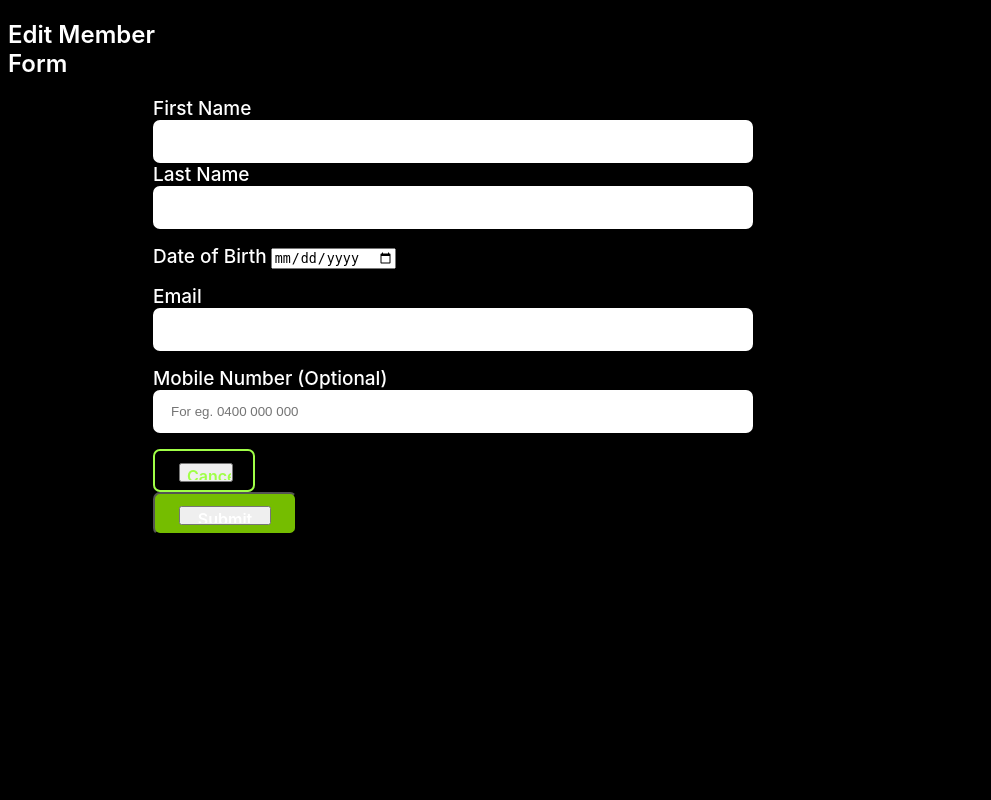
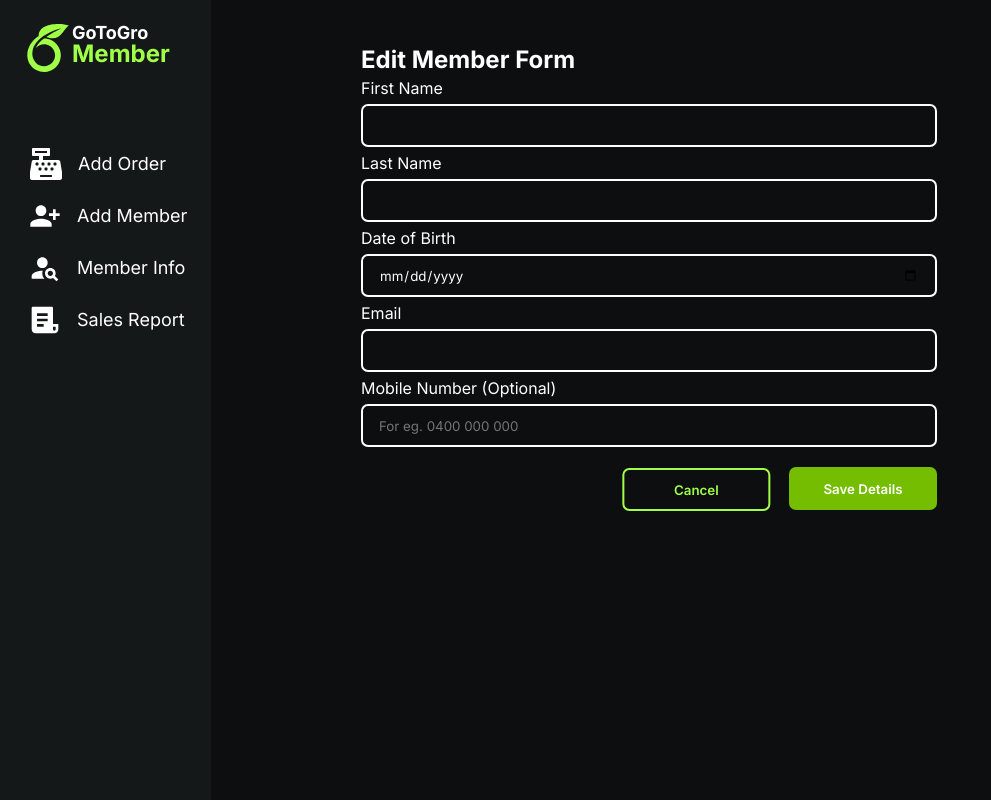
Before and after one commit to GoToGroMSP-20/gotogro-msp-20-v2, a PHP site: page /editMember.php in a window 1280 px wide. Shown: the whole page, without its empty margins (0-991 px from the left). Run offline with PHP 8.4, Linux system fonts and the light colour scheme.

Commit message:
Changes done accordingly

```diff
--- a/editMember.php
+++ b/editMember.php
@@ -1,68 +1,60 @@
 <!DOCTYPE html>
 <html lang="en">
-  <head>
-    <meta charset="UTF-8" />
-    <meta name="description" content="Edit Member Form" />
-    <meta name="keywords" content="HTML, CSS, JavaScript" />
-    <meta name="author" content="MSP Group 20" />
 
-    <link href="styles/editMember.css" rel="stylesheet" type="text/css" />
+<head>
+  <link href="./styles/styles.css" rel="stylesheet" type="text/css" />
+</head>
 
-    <title>Edit Member Form</title>
+<body>
+<?php include_once("navbar.inc"); ?>
 
+  <main>
+    <form method="post" action="processMEMBER.php" novalidate="novalidate" class="editMemberform">
 
+      <div class="editFormInput">
+        <h3>Edit Member Form</h3>
+      </div>
 
-  </head>
-  <body>
+      <div class="editFormInput">
+        <label for="firstname" id="fName">First Name</label>
+        <input type="text" pattern="[a-zA-Z]{2,20}" id="firstname" name="firstname" required />
+      </div>
 
+      <div class="editFormInput">
+        <label for="lastname" id="lName">Last Name</label>
+        <input type="text" pattern="[a-zA-Z]{2,20}" id="lastname" name="lastname" required />
+      </div>
 
-<h2>Edit Member Form</h2>
+      <div class="editFormInput">
+        <label for="DateofBirth" id="dob">Date of Birth</label>
+        <input type="date" pattern="\d{1,2}\/\d{1,2}\/\d{4}" name="dateofbirth" id="dateofbirth" required />
+      </div>
 
-<form id="editMemberform">
+      <div class="editFormInput">
+        <label for="email" id="em">Email</label>
+        <input type="email" id="email" name="email" pattern="[a-z0-9._%+-]+@[a-z0-9.-]+\.[a-z]{2,}$" required />
+      </div>
 
-
-        <!-- <legend style="font-size:19px"><strong>Member Details</strong></legend> -->
-   <p>
-      <label for="firstname" id="fName" style="font-size:19px">First Name</label>
-      <input type="text" pattern="[a-zA-Z]{2,20}" id="firstname" name="firstname" required/>
-
-      <label for="lastname" id="lName" style="font-size:19px">Last Name</label>
-      <input type="text" pattern="[a-zA-Z]{2,20}" id="lastname" name="lastname" required/>
-    </p>
-    <p>
-      <label for ="DateofBirth" id="dob" style="font-size:19px">Date of Birth</label>
-      <input type="date" pattern="\d{1,2}\/\d{1,2}\/\d{4}" name="dateofbirth" id="DateofBirth" required/>
-
-   </p>
-
-   <p>
-    <label for="email" id="em" style="font-size:19px">Email</label>
-    <input type="email" id="email" name="email" pattern="[a-z0-9._%+-]+@[a-z0-9.-]+\.[a-z]{2,}$" required/>
-    </p>
-
-    <p>
-    <label for="phonenum" id="mobilenum" style="font-size:19px">Mobile Number (Optional)</label>
-    <input type="tel" name= "phonenum" id="phonenum" maxlength="12" pattern="[\d\s]{8,12}" placeholder="For eg. 0400 000 000" required/>
-    </p>
+      <div class="editFormInput">
+        <label for="phonenum" id="mobilenum">Mobile Number (Optional)</label>
+        <input type="tel" name="phonenum" id="phonenum" maxlength="12" pattern="[\d\s]{8,12}" placeholder="For eg. 0400 000 000" required />
+      </div>
 
 
 
 
-<a id=cancelButton>
-    <input type="reset" id="cancel" value="Cancel"/>
-</a>
+      <div class="button">
+        <button class="button" id=button buttonType="primary" type="submit" name="submit">Save Details</button>
+      </div>
 
-<button id="button">
-    <input type="submit" id= "sub" value="Submit"/>
-</button>
+      <div class="buttonCancel">
+        <button class="buttonCancel" id=button buttonType="secondary" type="reset" name="cancel">Cancel</button>
+      </div>
 
 
-</form>
+    </form>
+</main>
+</body>
+<script type="text/javascript" src="/scripts/navbar.js"></script>
 
-
-
-
-
-
-</body>
 </html>
--- a/styles/editMember.css
+++ b/styles/editMember.css
@@ -1,209 +1,110 @@
-#editMemberform {
+.editMemberform {
+    padding-left: 145px;
+    padding-top: 48px;
+    display: flex;
+    flex-direction: column;
+    width: fit-content;
+  }
 
-    margin-left: 145px;
-    margin-top: 48px;
+  .editFormInput label,
+  input {
+    display: block;
+  }
 
-}
+  input[type="text"],
+  input[type="date"],
+  input[type="email"],
+  input[type="tel"]
+   {
+    width: 576px;
+    height: 43px;
+    padding: 12px 16px;
+    align-items: center;
+    margin: 8px 0;
+    border: 2px solid var(--clr-white);
+    border-radius: 7px;
+    gap: 10px;
+    box-sizing: border-box;
+  }
 
-body{
-    background-color: black;
-}
+  .button {
+    color: var(--clr-white);
+    padding: 12px 0;
+    border-radius: 7px;
+    font-weight: 600;
+    align-self: flex-end;
+    gap: 10px;
+    border: none;
+    width: 148px;
+    height: 43px;
 
-h2 {
 
-width: 198px;
-height: 29px;
-font-family: 'Inter';
-font-style: normal;
-font-weight: 600;
-font-size: 24px;
-color: #FFFFFF;
+  }
 
-}
+  .button[buttonType="primary"] {
+    background-color: var(--clr-primary_2);
 
-#fName {
+  }
 
-width: 83px;
-height: 19px;
-font-family: 'Inter';
-font-style: normal;
-font-weight: 500;
-font-size: 16px;
-color: #FFFFFF;
+  .button[buttonType="secondary"] {
+    color: var(--clr-primary);
+    border: 2px solid var(--clr-primary);
+    background-color: hsla(0, 0%, 0%, 0);
 
-}
+  }
 
-#firstname{
+  .button[disabled] {
+    color: var(--clr-placeholder);
+    background-color: var(--clr-disabled);
+  }
 
-box-sizing: border-box;
-display: flex;
-flex-direction: row;
-align-items: center;
-padding: 12px 16px;
-gap: 10px;
-width: 600px;
-height: 43px;
-border: 2px solid #FFFFFF;
-border-radius: 7px;
+  .button[buttonType="primary"]:hover,
+  .button[buttonType="secondary"]:hover {
+    cursor: pointer;
+    background-color: var(--clr-primary_3);
 
-}
+  }
 
-#lName{
+  .button[disabled]:hover {
+    cursor: not-allowed;
+  }
 
-width: 82px;
-height: 19px;
-font-family: 'Inter';
-font-style: normal;
-font-weight: 500;
-font-size: 16px;
-color: #FFFFFF;
+  .buttonCancel {
+    color: var(--clr-white);
+    padding: 12px 0;
+    border-radius: 7px;
+    font-weight: 600;
+    border: none;
+    width: 148px;
+    height: 43px;
+    margin: 0 auto;
+    transform: translate(16%, -60%);
+  }
 
-}
+  .buttonCancel[buttonType="primary"] {
+    background-color: var(--clr-primary_2);
 
-#lastname{
+  }
 
-box-sizing: border-box;
-display: flex;
-flex-direction: row;
-align-items: center;
-padding: 12px 16px;
-gap: 10px;
-width: 600px;
-height: 43px;
-border: 2px solid #FFFFFF;
-border-radius: 7px;
+  .buttonCancel[buttonType="secondary"] {
+    color: var(--clr-primary);
+    border: 2px solid var(--clr-primary);
+    background-color: hsla(0, 0%, 0%, 0);
 
-}
+  }
 
-#dob{
+  .buttonCancel[disabled] {
+    color: var(--clr-placeholder);
+    background-color: var(--clr-disabled);
+  }
 
-width: 97px;
-height: 19px;
-font-family: 'Inter';
-font-style: normal;
-font-weight: 500;
-font-size: 16px;
-color: #FFFFFF;
+  .buttonCancel[buttonType="primary"]:hover,
+  .buttonCancel[buttonType="secondary"]:hover {
+    cursor: pointer;
+    background-color: var(--clr-primary_3);
 
-}
+  }
 
-#dateofbirth{
-
-box-sizing: border-box;
-display: flex;
-flex-direction: row;
-align-items: center;
-padding: 12px 16px;
-gap: 10px;
-width: 600px;
-height: 43px;
-border: 2px solid #FFFFFF;
-border-radius: 7px;
-}
-
-#em{
-
-width: 41px;
-height: 19px;
-font-family: 'Inter';
-font-style: normal;
-font-weight: 500;
-font-size: 16px;
-color: #FFFFFF;
-
-}
-
-#email{
-
-box-sizing: border-box;
-display: flex;
-flex-direction: row;
-align-items: center;
-padding: 12px 16px;
-gap: 10px;
-width: 600px;
-height: 43px;
-border: 2px solid #FFFFFF;
-border-radius: 7px;
-
-}
-
-#mobilenum{
-
-width: 198px;
-height: 19px;
-font-family: 'Inter';
-font-style: normal;
-font-weight: 500;
-font-size: 16px;
-color: #FFFFFF;
-
-}
-
-#phonenum{
-
-box-sizing: border-box;
-display: flex;
-flex-direction: row;
-align-items: center;
-padding: 12px 16px;
-gap: 10px;
-width: 600px;
-height: 43px;
-border: 2px solid #FFFFFF;
-border-radius: 7px;
-
-}
-
-#sub{
-
-width: 96px;
-height: 19px;
-font-family: 'Inter';
-font-style: normal;
-font-weight: 600;
-font-size: 16px;
-color: #FFFFFF;
-
-}
-
-#button{
-
-display: flex;
-flex-direction: row;
-align-items: flex-start;
-padding: 12px 24px;
-gap: 10px;
-width: 144px;
-height: 43px;
-background: #75BD00;
-border-radius: 7px;
-
-}
-
-#cancel{
-
-width: 54px;
-height: 19px;
-font-family: 'Inter';
-font-style: normal;
-font-weight: 600;
-font-size: 16px;
-color: #A0FF47;
-
-}
-
-#cancelButton{
-
-box-sizing: border-box;
-display: flex;
-flex-direction: row;
-align-items: flex-start;
-padding: 12px 24px;
-gap: 10px;
-width: 102px;
-height: 43px;
-border: 2px solid #A0FF47;
-border-radius: 7px;
-
-}
+  .buttonCancel[disabled]:hover {
+    cursor: not-allowed;
+  }
```
